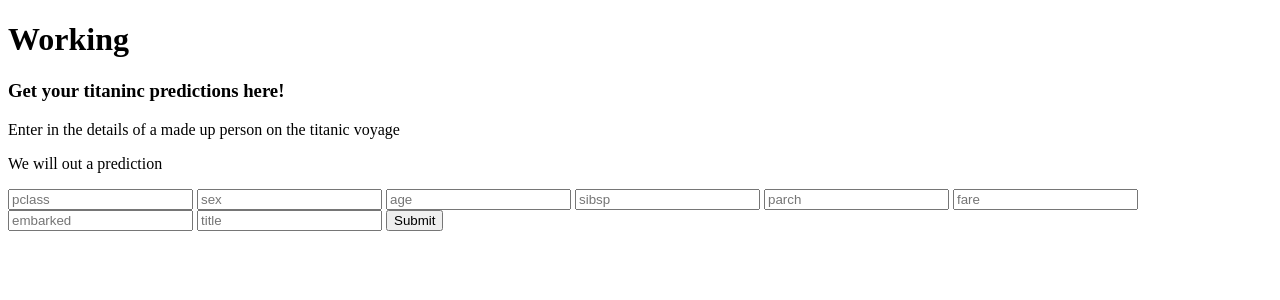
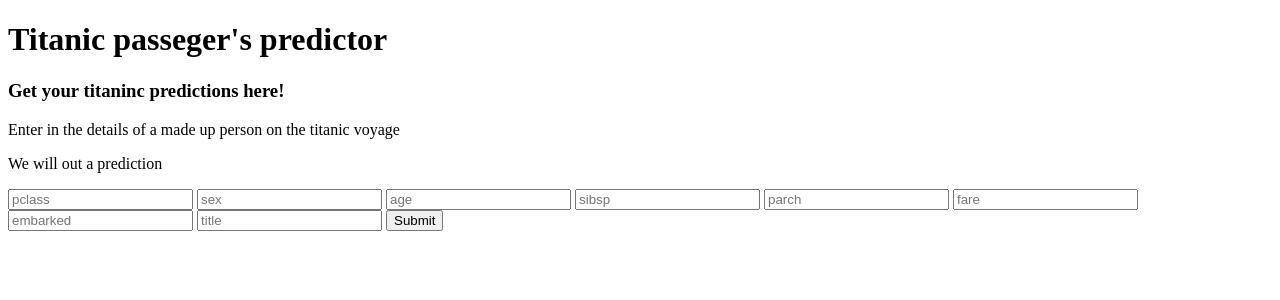
Before and after one commit to ratskevichdg/unaicorn, a Django app: page / in a window 1280 px wide. Shown: the top 300 px of the page. Run offline with Django 3.2, Linux system fonts and the light colour scheme.

Commit message:
updated index.html

```diff
--- a/titanic/templates/index.html
+++ b/titanic/templates/index.html
@@ -6,7 +6,7 @@
     <title>Titanic predictor</title>
 </head>
 <body>
-    <h1>Working</h1>
+    <h1>Titanic passeger's predictor</h1>
     <h3>Get your titaninc predictions here!</h3>
     <p>Enter in the details of a made up person on the titanic voyage</p>
     <p>We will out a prediction</p>
```
Also changed, not shown: 1 other file.
